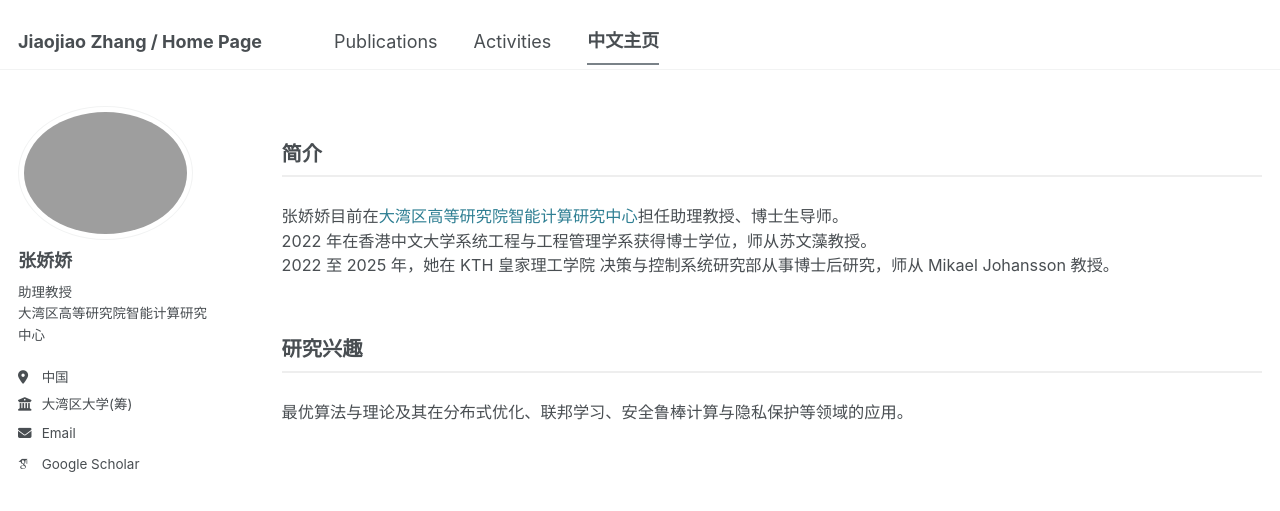
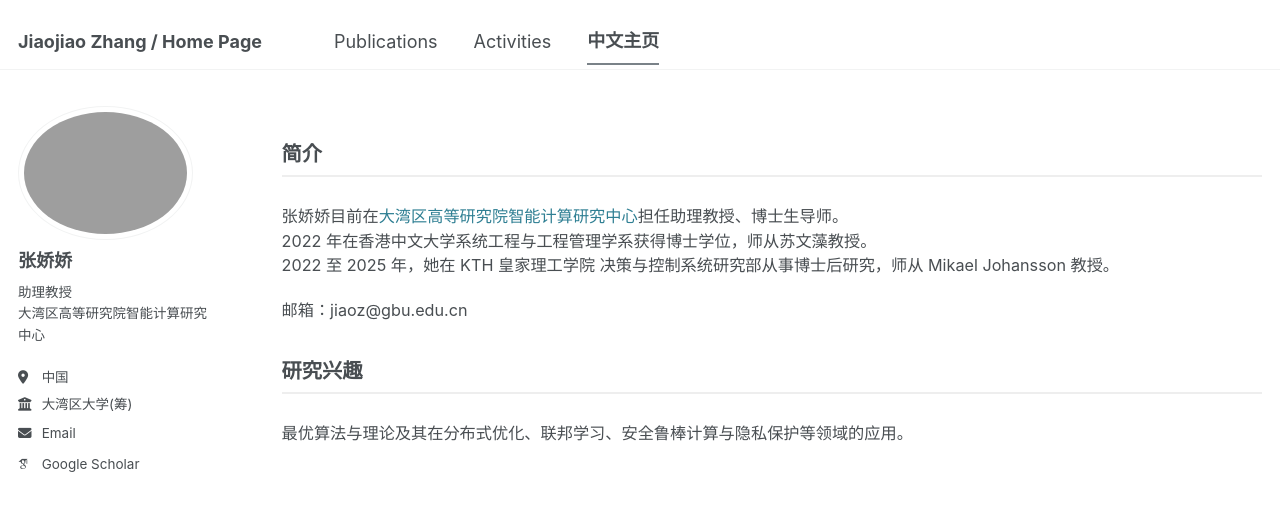
Before and after one commit to JiaojiaoZhang-jjz/JiaojiaoZhang-jjz.github.io, a Jekyll site: the page built from _pages/cn.html, in a window 1280 px wide. Shown: the top 511 px of the page. Built offline with Jekyll 4.4.1, drawn with Linux system fonts in a browser that asks for light colours; some web fonts are replaced.

Commit message:
Update cn_content.md
增加邮箱

```diff
--- a/_includes/cn_content.md
+++ b/_includes/cn_content.md
@@ -3,6 +3,8 @@
 张娇娇目前在[大湾区高等研究院智能计算研究中心](https://www.gbu.edu.cn/menu/208)担任助理教授、博士生导师。
 2022 年在香港中文大学系统工程与工程管理学系获得博士学位，师从苏文藻教授。
 2022 至 2025 年，她在 KTH 皇家理工学院 决策与控制系统研究部从事博士后研究，师从 Mikael Johansson 教授。
+
+邮箱：jiaoz@gbu.edu.cn
 <br>
 
 <h2 class="category">研究兴趣</h2>
```
